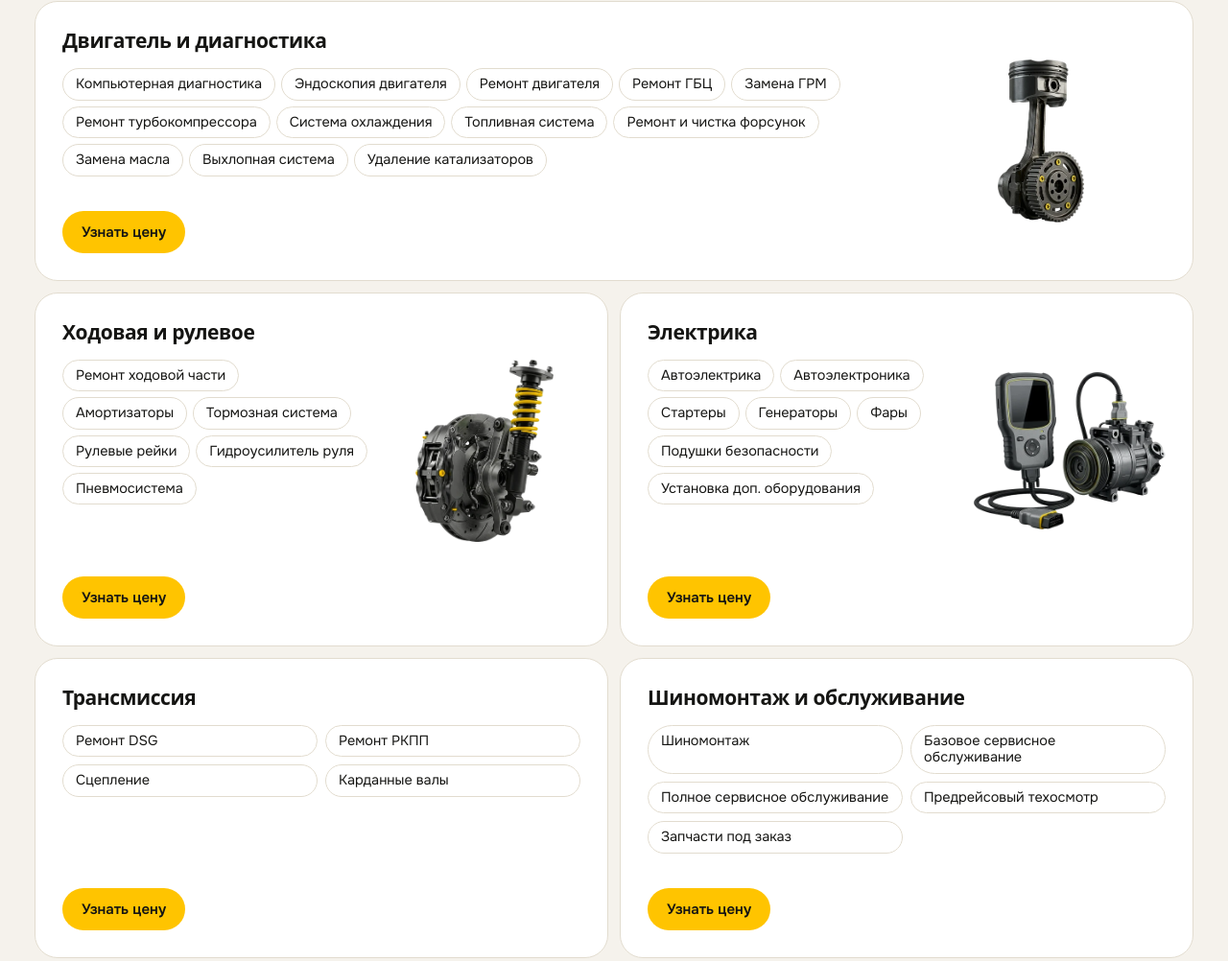
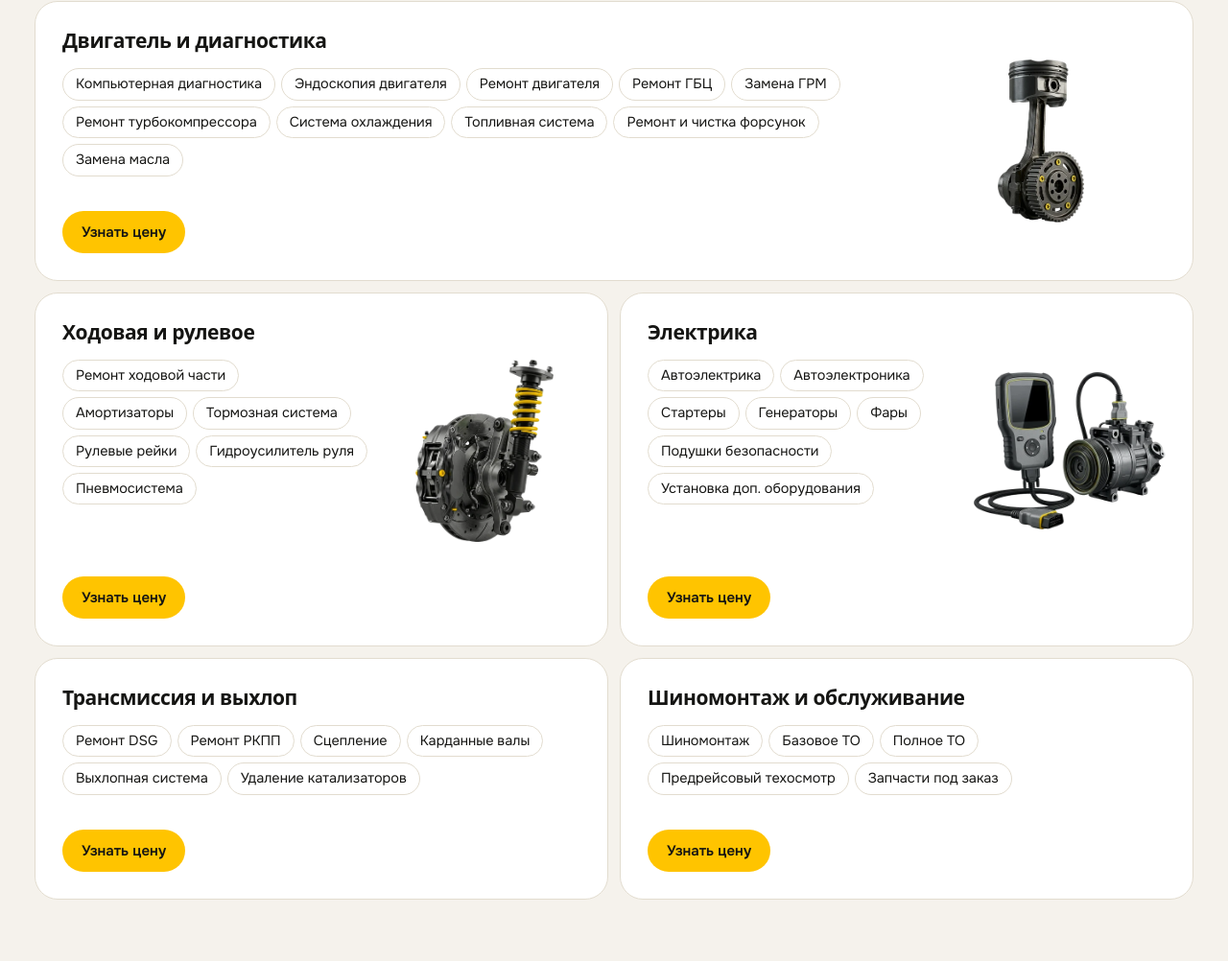
Before and after one commit to d1trepes/sites, a plain HTML site: page avtoservismaster/index.html in a window 1280 px wide. Shown: the part 2094-3096 px from the top of the page at 96% size. Drawn offline with Linux system fonts and the light colour scheme; a web font is replaced by a local one.

Commit message:
АСМ: обычные плашки, обе нижние карточки в два ряда
Co-Authored-By: Claude Opus 5.5 <noreply@anthropic.com>
Claude-Session: https://claude.ai/code/session_016NbEm95whaVwUBYNA7vRPL

```diff
--- a/avtoservismaster/index.html
+++ b/avtoservismaster/index.html
@@ -22,7 +22,7 @@
 <link rel="preconnect" href="https://fonts.googleapis.com">
 <link rel="preconnect" href="https://fonts.gstatic.com" crossorigin>
 <link href="https://fonts.googleapis.com/css2?family=Onest:wght@400;500;600&family=Unbounded:wght@500;700&display=swap" rel="stylesheet">
-<link rel="stylesheet" href="../blank/blank.css?v=8eac185e">
+<link rel="stylesheet" href="../blank/blank.css?v=3a4ae61c">
 <script>document.documentElement.classList.add("js")</script>
 <script type="application/ld+json">
 {
@@ -128,7 +128,7 @@
   <div class="svc side"><article class="sv rv" style="--span:6">
     <div class="pic"><img src="img/svc-engine.webp" alt="Поршень и шестерня ГРМ — ремонт двигателя" loading="lazy" decoding="async"></div>
     <h3>Двигатель и диагностика</h3>
-    <div class="chips"><span>Компьютерная диагностика</span><span>Эндоскопия двигателя</span><span>Ремонт двигателя</span><span>Ремонт ГБЦ</span><span>Замена ГРМ</span><span>Ремонт турбокомпрессора</span><span>Система охлаждения</span><span>Топливная система</span><span>Ремонт и чистка форсунок</span><span>Замена масла</span><span>Выхлопная система</span><span>Удаление катализаторов</span></div>
+    <div class="chips"><span>Компьютерная диагностика</span><span>Эндоскопия двигателя</span><span>Ремонт двигателя</span><span>Ремонт ГБЦ</span><span>Замена ГРМ</span><span>Ремонт турбокомпрессора</span><span>Система охлаждения</span><span>Топливная система</span><span>Ремонт и чистка форсунок</span><span>Замена масла</span></div>
     <a class="btn btn-ac btn-sm" href="tel:+375296159015">Узнать цену</a>
   </article><article class="sv rv" style="--span:3;--d:0.08s">
     <div class="pic"><img src="img/svc-chassis.webp" alt="Амортизатор и тормоз — ремонт ходовой части" loading="lazy" decoding="async"></div>
@@ -142,13 +142,13 @@
     <a class="btn btn-ac btn-sm" href="tel:+375296159015">Узнать цену</a>
   </article><article class="sv rv" style="--span:3;--d:0.08s">
 
-    <h3>Трансмиссия</h3>
-    <div class="chips"><span>Ремонт DSG</span><span>Ремонт РКПП</span><span>Сцепление</span><span>Карданные валы</span></div>
+    <h3>Трансмиссия и выхлоп</h3>
+    <div class="chips"><span>Ремонт DSG</span><span>Ремонт РКПП</span><span>Сцепление</span><span>Карданные валы</span><span>Выхлопная система</span><span>Удаление катализаторов</span></div>
     <a class="btn btn-ac btn-sm" href="tel:+375296159015">Узнать цену</a>
   </article><article class="sv rv" style="--span:3">
 
     <h3>Шиномонтаж и обслуживание</h3>
-    <div class="chips"><span>Шиномонтаж</span><span>Базовое сервисное обслуживание</span><span>Полное сервисное обслуживание</span><span>Предрейсовый техосмотр</span><span>Запчасти под заказ</span></div>
+    <div class="chips"><span>Шиномонтаж</span><span>Базовое ТО</span><span>Полное ТО</span><span>Предрейсовый техосмотр</span><span>Запчасти под заказ</span></div>
     <a class="btn btn-ac btn-sm" href="tel:+375296159015">Узнать цену</a>
   </article></div></div></section>
 <section id="ceny" style="padding-top:0"><div class="wrap">
--- a/blank/blank.css
+++ b/blank/blank.css
@@ -630,11 +630,6 @@ h2 em{font-style:normal;color:var(--ac-tx)}
   .cnt:not(:has(.hrs)) .info .acts{margin:0 0 0 auto}
   .cnt:not(:has(.hrs)) .map{min-height:380px}
 }
-/* карточка услуги без картинки и с небольшим числом меток: обычные метки, но в две колонки на всю ширину карточки */
-@media(min-width:961px){
-  .svc.side .sv:not(:has(.pic)):not(:has(.chips span:nth-child(7))) .chips{display:grid;grid-template-columns:repeat(2,minmax(0,1fr));gap:8px}
-}
-
 /* ---------- МАСТЕРСКАЯ: компактнее заголовок и первый экран, акцент — подчёркивание ---------- */
 [data-style="мастерская"] .hero h1{font-size:clamp(36px,4.5vw,66px);line-height:1}
 [data-style="мастерская"] h2{font-size:clamp(30px,4vw,52px)}
```
Also changed, not shown: alfamagnit/index.html (+1 -1 lines), avtoservismaster/anketa.json (+7 -7 lines), avtozveno/index.html (+1 -1 lines), cts-service/index.html (+1 -1 lines), gans-motors/index.html (+1 -1 lines), gtgarage/index.html (+1 -1 lines), moy-mehanik/index.html (+1 -1 lines), sto-777/index.html (+1 -1 lines), sto-starovilenskaya/index.html (+1 -1 lines), tablica/index.html (+1 -1 lines), ulvmontazh/index.html (+1 -1 lines).
